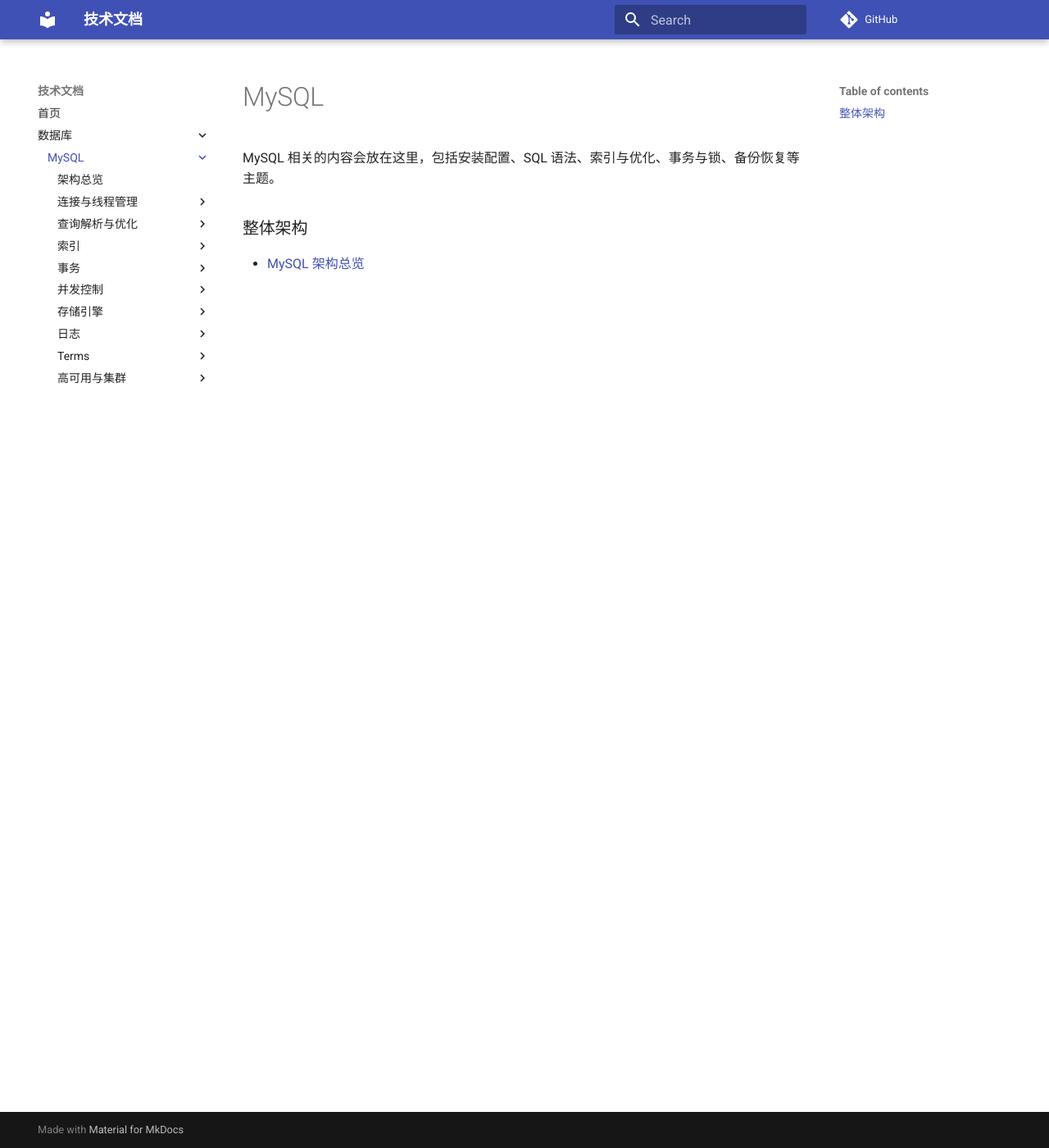
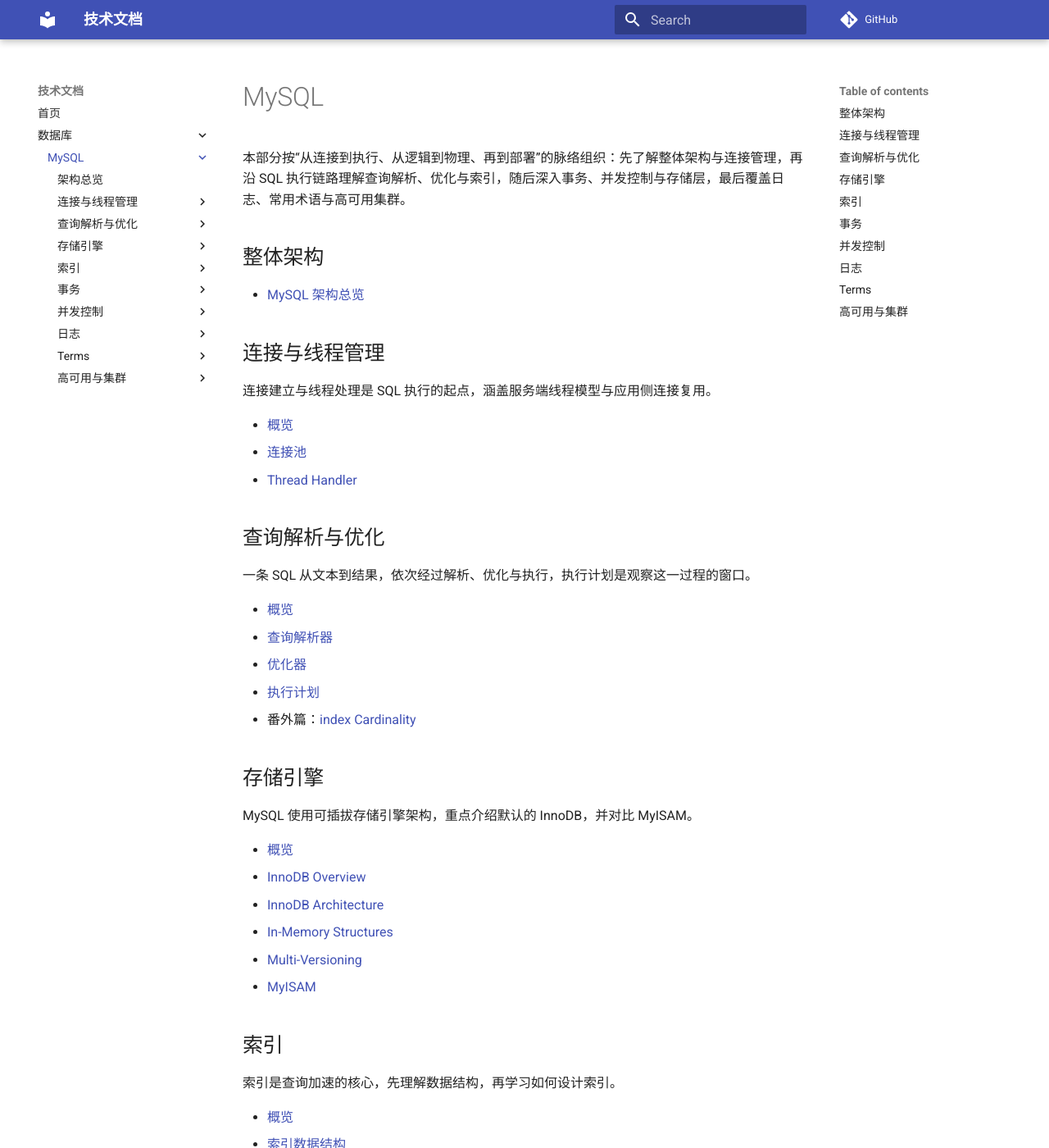
Before and after one commit to tangnewstar/tangnewstar.github.io, an MkDocs documentation site: the page built from docs/database/mysql/index.md, in a window 1280 px wide and 1400 px high. Shown: the whole window at 82% size. Built offline with MkDocs 1.6.1 and Material for MkDocs 9.7.7, drawn with Linux system fonts in a browser that asks for light colours; comment, search, counter and statistics services are not loaded; some of the changed text lies outside the part shown.

Commit message:
docs: 重写 MySQL 概览页并将存储引擎移至解析与优化之后

```diff
--- a/docs/database/mysql/index.md
+++ b/docs/database/mysql/index.md
@@ -1,7 +1,91 @@
 # MySQL
 
-MySQL 相关的内容会放在这里，包括安装配置、SQL 语法、索引与优化、事务与锁、备份恢复等主题。
+本部分按“从连接到执行、从逻辑到物理、再到部署”的脉络组织：先了解整体架构与连接管理，再沿 SQL 执行链路理解查询解析、优化与索引，随后深入事务、并发控制与存储层，最后覆盖日志、常用术语与高可用集群。
 
-### 整体架构
+## 整体架构
 
 - [MySQL 架构总览](mysql-architecture.md)
+
+## 连接与线程管理
+
+连接建立与线程处理是 SQL 执行的起点，涵盖服务端线程模型与应用侧连接复用。
+
+- [概览](connection-management/index.md)
+- [连接池](connection-management/connection-pool.md)
+- [Thread Handler](connection-management/thread-handler.md)
+
+## 查询解析与优化
+
+一条 SQL 从文本到结果，依次经过解析、优化与执行，执行计划是观察这一过程的窗口。
+
+- [概览](query-optimization/index.md)
+- [查询解析器](query-optimization/query-parser.md)
+- [优化器](query-optimization/optimizer.md)
+- [执行计划](query-optimization/execution-plan.md)
+- 番外篇：[index Cardinality](query-optimization/bonus-cardinality.md)
+
+## 存储引擎
+
+MySQL 使用可插拔存储引擎架构，重点介绍默认的 InnoDB，并对比 MyISAM。
+
+- [概览](storage-engine/index.md)
+- [InnoDB Overview](storage-engine/innodb-overview.md)
+- [InnoDB Architecture](storage-engine/innodb-architecture.md)
+- [In-Memory Structures](storage-engine/innodb-in-memory-structures.md)
+- [Multi-Versioning](storage-engine/innodb-multi-versioning.md)
+- [MyISAM](storage-engine/myisam.md)
+
+## 索引
+
+索引是查询加速的核心，先理解数据结构，再学习如何设计索引。
+
+- [概览](index-structure/index.md)
+- [索引数据结构](index-structure/index-data-structure.md)
+- [索引设计](index-structure/index-design.md)
+- 番外篇：[索引长度计算](index-structure/bonus-index-key-len.md)、[页分裂](index-structure/bonus-page-split.md)
+
+## 事务
+
+事务的 ACID 特性及其实现机制。
+
+- [概览](transaction/index.md)
+- [ACID 实现原理](transaction/acid.md)
+- 番外篇：[悬挂事务](transaction/bonus-dangling-transaction.md)
+
+## 并发控制
+
+事务隔离、MVCC 与锁机制，共同支撑高并发下的一致性与性能。
+
+- [概览](concurrency/index.md)
+- [事务隔离级别](concurrency/transaction-isolation.md)
+- [并发事务问题](concurrency/multi-transaction-concurrency.md)
+- [MVCC & ReadView](concurrency/mvcc-readview.md)
+- [锁机制](concurrency/locking.md)
+- 示例：[RC 只锁修改的行](concurrency/example-rc-locks.md)、[分析不同的隔离级别](concurrency/example-isolation-levels.md)
+
+## 日志
+
+二进制日志与 InnoDB 的 redo/undo 日志，支撑复制、崩溃恢复与事务。
+
+- [概览](logs/index.md)
+- [MySQL 日志详解](logs/mysql-logs-overview.md)
+- [Binary Log](logs/binary-log.md)
+- [Redo Log](logs/redo-log.md)
+- [Undo Log](logs/undo-log.md)
+
+## Terms
+
+常见术语速查。
+
+- [概览](terms/index.md)
+- [Checkpoint](terms/checkpoint.md)
+- [LSN](terms/lsn.md)
+- [Consistent Read](terms/consistent-read.md)
+
+## 高可用与集群
+
+从主从复制到组复制与 InnoDB Cluster，构建高可用架构。
+
+- [概览](high-availability/index.md)
+- [MySQL 主从复制](high-availability/master-slave-replication.md)
+- [MGR、InnoDB Cluster 与自动切换](high-availability/mgr-innodb-cluster.md)
--- a/mkdocs.yml
+++ b/mkdocs.yml
@@ -49,6 +49,13 @@ nav:
               - 优化器: database/mysql/query-optimization/optimizer.md
               - 执行计划: database/mysql/query-optimization/execution-plan.md
               - 番外篇：index Cardinality: database/mysql/query-optimization/bonus-cardinality.md
+          - 存储引擎:
+              - 概览: database/mysql/storage-engine/index.md
+              - InnoDB Overview: database/mysql/storage-engine/innodb-overview.md
+              - InnoDB Architecture: database/mysql/storage-engine/innodb-architecture.md
+              - In-Memory Structures: database/mysql/storage-engine/innodb-in-memory-structures.md
+              - Multi-Versioning: database/mysql/storage-engine/innodb-multi-versioning.md
+              - MyISAM: database/mysql/storage-engine/myisam.md
           - 索引:
               - 概览: database/mysql/index-structure/index.md
               - 索引数据结构: database/mysql/index-structure/index-data-structure.md
@@ -67,13 +74,6 @@ nav:
               - 锁机制: database/mysql/concurrency/locking.md
               - 示例：RC 只锁修改的行: database/mysql/concurrency/example-rc-locks.md
               - 示例：分析不同的隔离级别: database/mysql/concurrency/example-isolation-levels.md
-          - 存储引擎:
-              - 概览: database/mysql/storage-engine/index.md
-              - InnoDB Overview: database/mysql/storage-engine/innodb-overview.md
-              - InnoDB Architecture: database/mysql/storage-engine/innodb-architecture.md
-              - In-Memory Structures: database/mysql/storage-engine/innodb-in-memory-structures.md
-              - Multi-Versioning: database/mysql/storage-engine/innodb-multi-versioning.md
-              - MyISAM: database/mysql/storage-engine/myisam.md
           - 日志:
               - 概览: database/mysql/logs/index.md
               - MySQL 日志详解: database/mysql/logs/mysql-logs-overview.md
```
